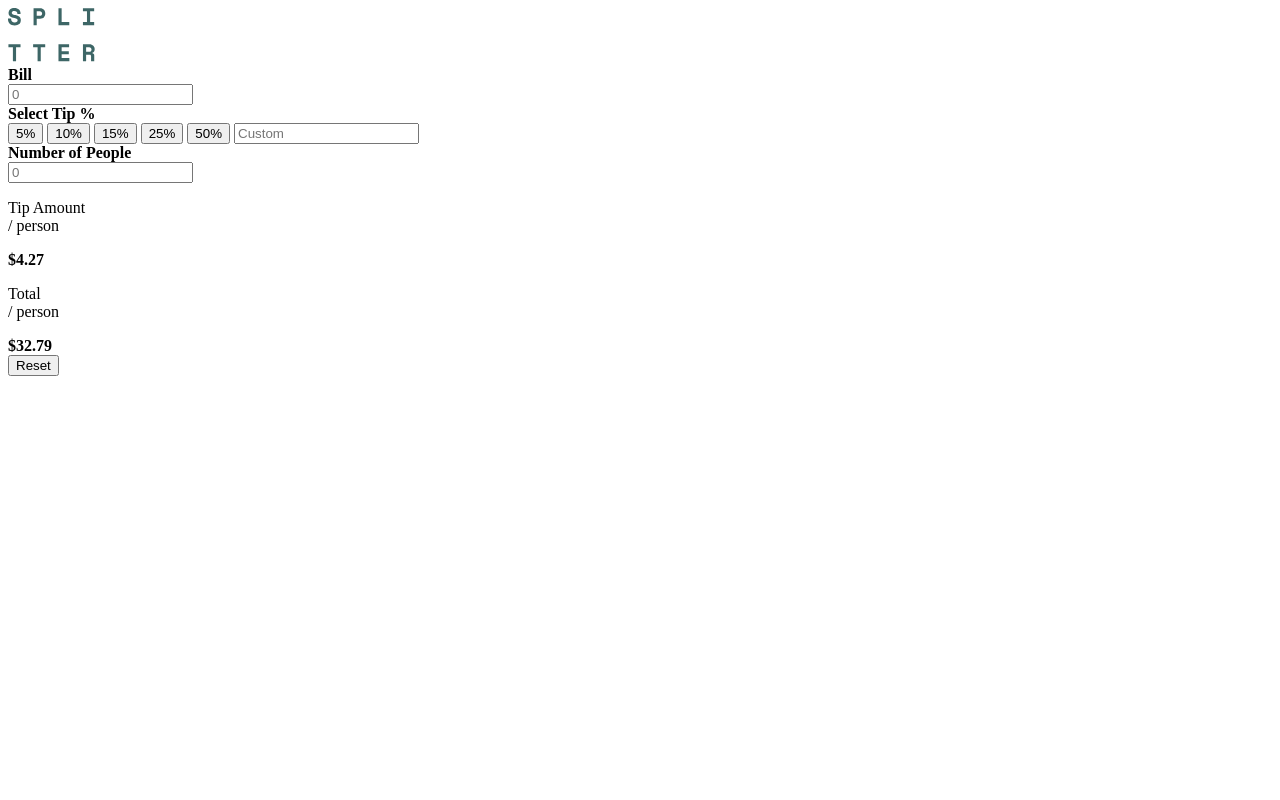
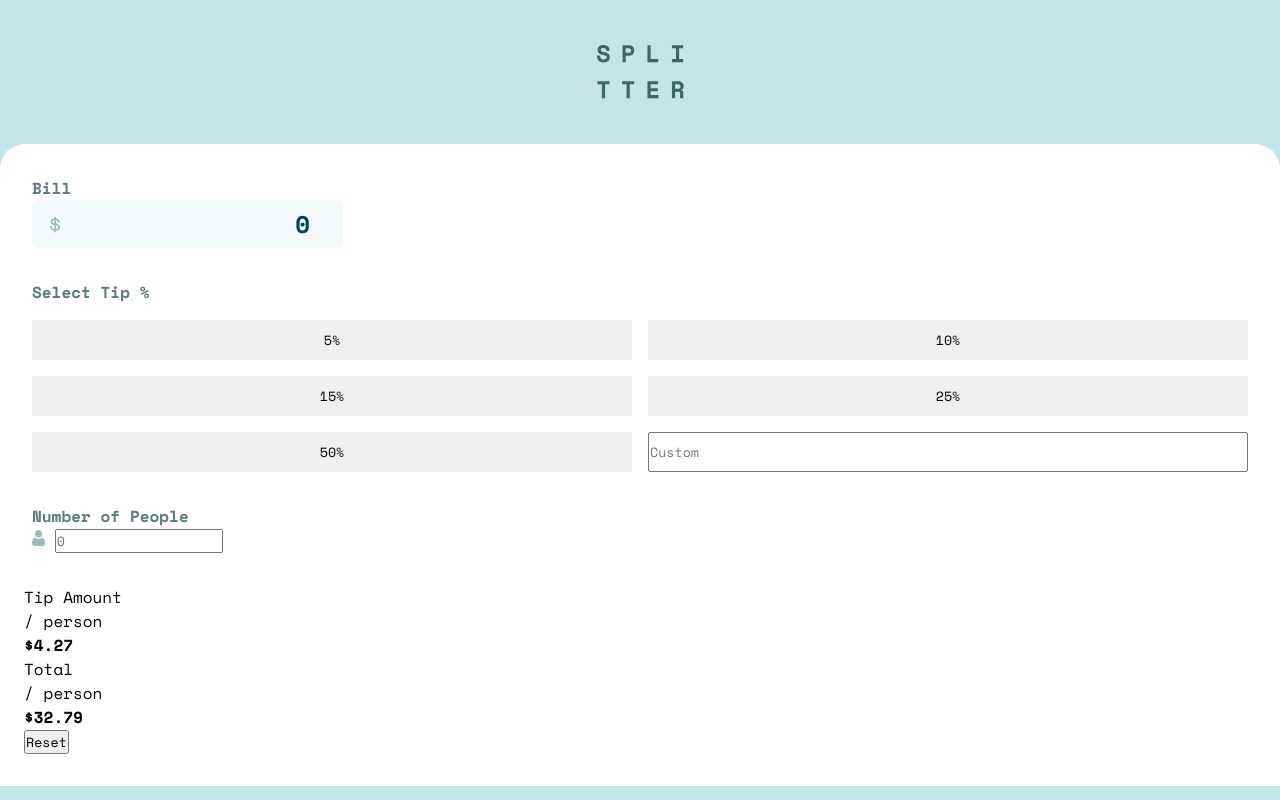
Before and after one commit to HiannaRosa/calculadora-gorjeta, a plain HTML site: page index.html in a window 1280 px wide. Drawn offline with nearby package versions, Linux system fonts and the light colour scheme.

Commit message:
Inicio do CSS

```diff
--- a/index.html
+++ b/index.html
@@ -4,6 +4,10 @@
     <meta charset="UTF-8">
     <meta name="viewport" content="width=device-width, initial-scale=1.0">
     <link rel="shortcut icon" href="./images/favicon-32x32.png" type="image/x-icon">
+    <link rel="preconnect" href="https://fonts.googleapis.com">
+    <link rel="preconnect" href="https://fonts.gstatic.com" crossorigin>
+    <link href="https://fonts.googleapis.com/css2?family=Space+Mono:ital,wght@0,400;0,700;1,400;1,700&display=swap" rel="stylesheet">
+    <link rel="stylesheet" href="style.css">
     <title>Splitter - Tip Calculator</title>
 </head>
 <body>
@@ -18,13 +22,14 @@
                 <strong>Bill</strong>
 
                 <div class="input-box">
+                    <img src="./images/icon-dollar.svg" alt="icon dollar">
                     <input type="number" id="bill" placeholder="0">
                 </div>
             </div>
 
             <div class="tip">
                 <strong>Select Tip %</strong>
-                <div>
+                <div class="buttons">
                     <button>5%</button>
                     <button>10%</button>
                     <button>15%</button>
@@ -36,6 +41,7 @@
             <div class="number-of-people">
                 <strong>Number of People</strong>
                 <div>
+                    <img src="./images/icon-person.svg" alt="icon person">
                     <input type="number" id="people" placeholder="0">
                 </div>
             </div>
--- a/style.css
+++ b/style.css
@@ -1,21 +1,84 @@
-@import url('https://fonts.googleapis.com/css2?family=Space+Mono:ital,wght@0,400;0,700;1,400;1,700&display=swap');
-
 * {
     margin: 0;
     padding: 0;
     box-sizing: border-box;
-    font-family: "Space Mono", monospace;
+    font-family: 'Space Mono', sans-serif;
 }
 
-:root {
-    --bg-body: #C5E4E7;
-    --bg-main: #FFF;
+:root{
+    font-size: 62.5%;
+    --white: #fff;
+    --keppel: #26C2AE;
+    --antiflash-white: #F3F9FA;
+    --midnight-green: #00474B;
+    --body-background: #C5E4E7;
+    --hookers-green: #547878;
+    --greyish-turquoise: #5E7A7D;
 }
 
-body {
-    background: var(--bg-body);
+body{
+    background-color: var(--body-background);
+    font-size: 1.6rem;
 }
 
-main {
-    background: var(--bg-main);
+header{
+    height: 144px;
+    display: flex;
+    align-items: center;
+    justify-content: center;
 }
+
+main{
+    background-color: var(--white);
+    padding: 3.2rem 2.4rem;
+    border-radius: 25px 25px 0px 0px;
+}
+
+.info{
+    padding-inline: .8rem;
+    div{
+        margin-bottom: 3.2rem;
+    }
+    strong {
+        color: var(--greyish-turquoise);
+    }
+    .input-box{
+        display: flex;
+        align-items: center;
+        justify-content: space-between;
+        background-color: var(--antiflash-white);
+        padding: 0.6rem 1.8rem;
+        height: 4.8rem;
+        width: 31.1rem;
+        border-radius: 5px;
+
+        input{
+            background-color: transparent;
+            border: none;
+            outline: none;
+            text-align: right;
+            width: 100%;
+            font-weight: 700;
+            font-size: 2.4rem;
+            color: var(--midnight-green);
+        }
+        input::placeholder{
+            color: var(--midnight-green);
+        }
+        &:has(input:focus){
+            outline: 2px solid var(--keppel);
+        }
+    }
+    .tip{
+        .buttons{
+            margin-top: 1.6rem;
+            display: grid;
+            grid-template-columns: repeat(2,1fr);
+            gap: 1.6rem;
+        }
+        button{
+            border: none;
+            padding: 1rem;
+        }
+    }
+}
```
